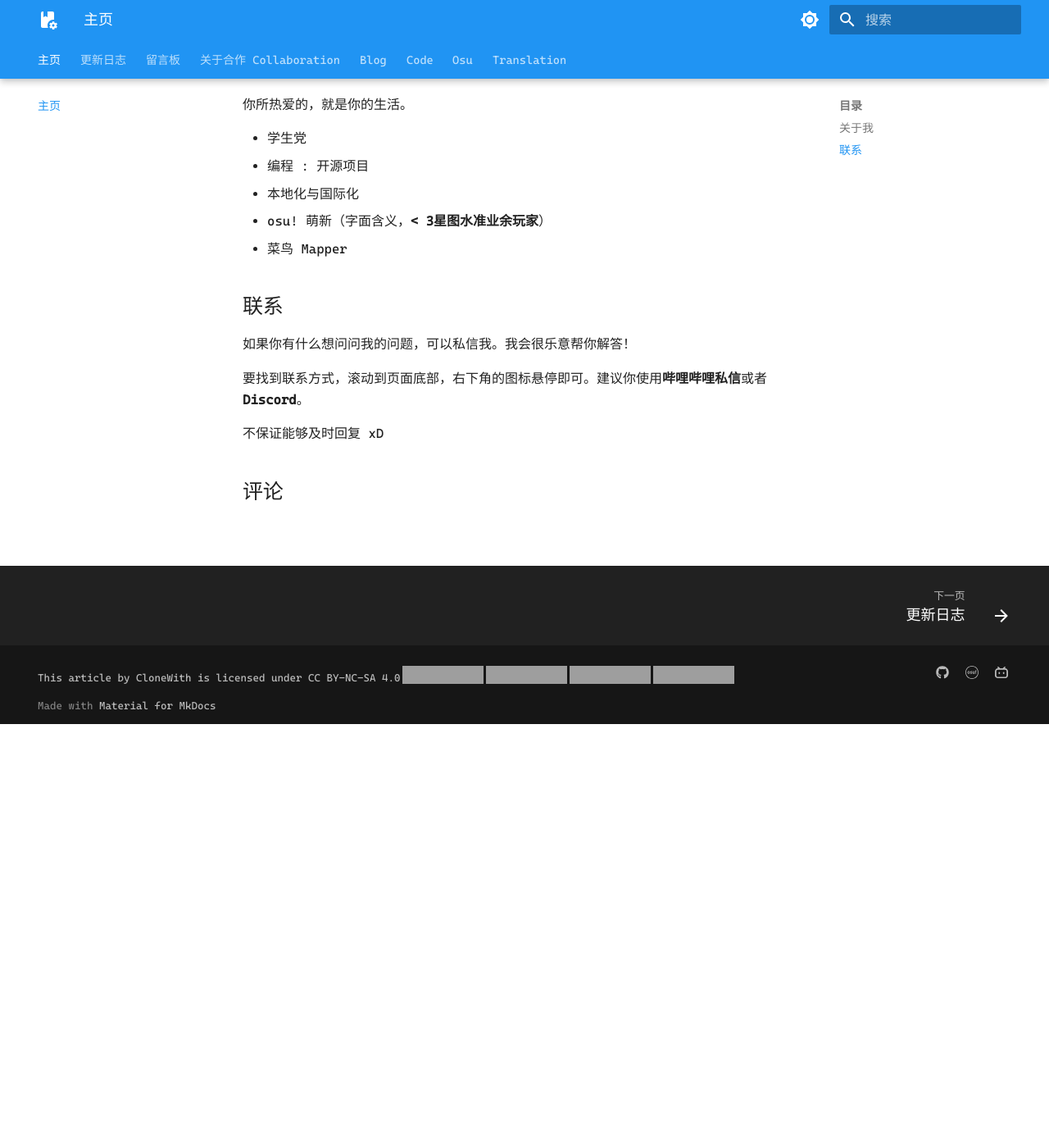
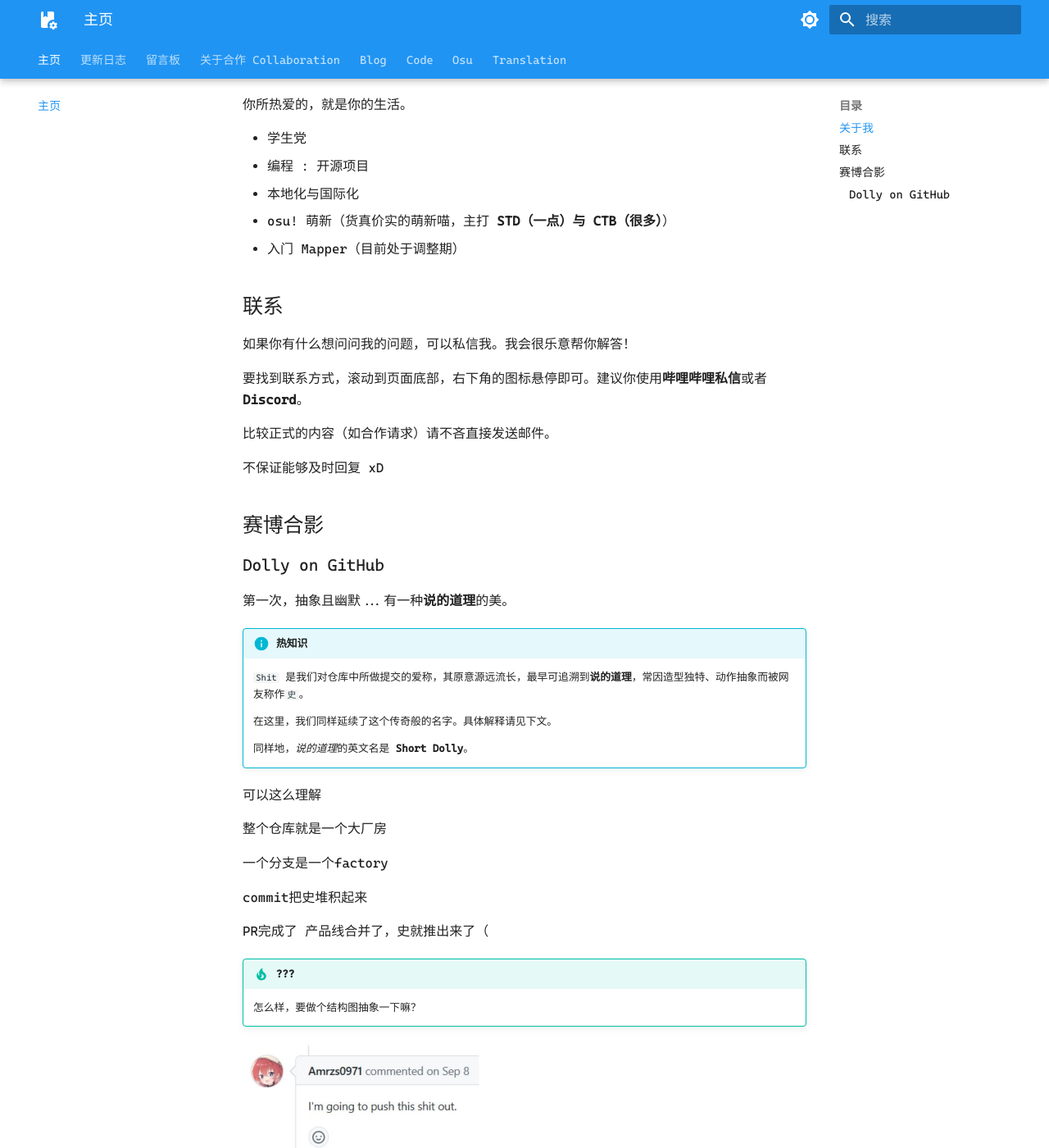
Before and after one commit to Sunnyboy971/Sunnyboy971.github.io, an MkDocs documentation site: the page built from docs/index.md, in a window 1280 px wide and 1400 px high, scrolled down 517 px. Shown: the whole window at 82% size. Built offline with MkDocs 1.6.1 and Material for MkDocs 9.7.7, drawn with Linux system fonts in a browser that asks for light colours; some web fonts are replaced; comment, search, counter and statistics services are not loaded; grey boxes are pictures that could not be loaded.

Commit message:
Add Short Dolly collab section

```diff
--- a/docs/index.md
+++ b/docs/index.md
@@ -23,8 +23,8 @@ comments: true
 - 学生党
 - 编程 : 开源项目
 - 本地化与国际化
-- osu! 萌新（字面含义，**< 3星图水准业余玩家**）
-- 菜鸟 Mapper
+- osu! 萌新（货真价实的萌新喵，主打 **STD（一点）与 CTB（很多）**）
+- 入门 Mapper（目前处于调整期）
 
 ## 联系 {#contact}
 
@@ -32,4 +32,41 @@ comments: true
 
 要找到联系方式，滚动到页面底部，右下角的图标悬停即可。建议你使用**哔哩哔哩私信**或者 **Discord**。
 
+比较正式的内容（如合作请求）请不吝直接发送邮件。
+
 不保证能够及时回复 xD
+
+## 赛博合影 {#collabs}
+
+### Dolly on GitHub
+
+第一次，抽象且幽默...有一种**说的道理**的美。
+
+!!! info "热知识"
+    `Shit` 是我们对仓库中所做提交的爱称，其原意源远流长，最早可追溯到**说的道理**，常因造型独特、动作抽象而被网友称作`史`。
+
+    在这里，我们同样延续了这个传奇般的名字。具体解释请见下文。
+
+    同样地，*说的道理*的英文名是 **Short Dolly**。
+
+可以这么理解
+
+整个仓库就是一个大厂房
+
+一个分支是一个factory
+
+commit把史堆积起来
+
+PR完成了 产品线合并了，史就推出来了（
+
+!!! tip "???"
+    怎么样，要做个结构图抽象一下嘛？
+
+<img src="img/collab-dolly-ancs.jpg" usemap="#dollymap" alt="Short Dolly" width="308">
+
+<map name="dollymap">
+  <area shape="circ" coords="29.5,33.5,20.5" href="https://osu.ppy.sh/users/30973609" alt="Amrzs0971" />
+  <area shape="circ" coords="32,180,20" href="https://osu.ppy.sh/users/15349720" alt="Naughty_chas" />
+  <area shape="rect" coords="77.5,25.5,148.5,43.5" href="https://osu.ppy.sh/users/30973609" alt="Amrzs0971" />
+  <area shape="rect" coords="78,171.5,161,191" href="https://osu.ppy.sh/users/15349720" alt="Naughty_chas" />
+</map>
```
Also changed, not shown: docs/img/collab-dolly-ancs.jpg (added).
